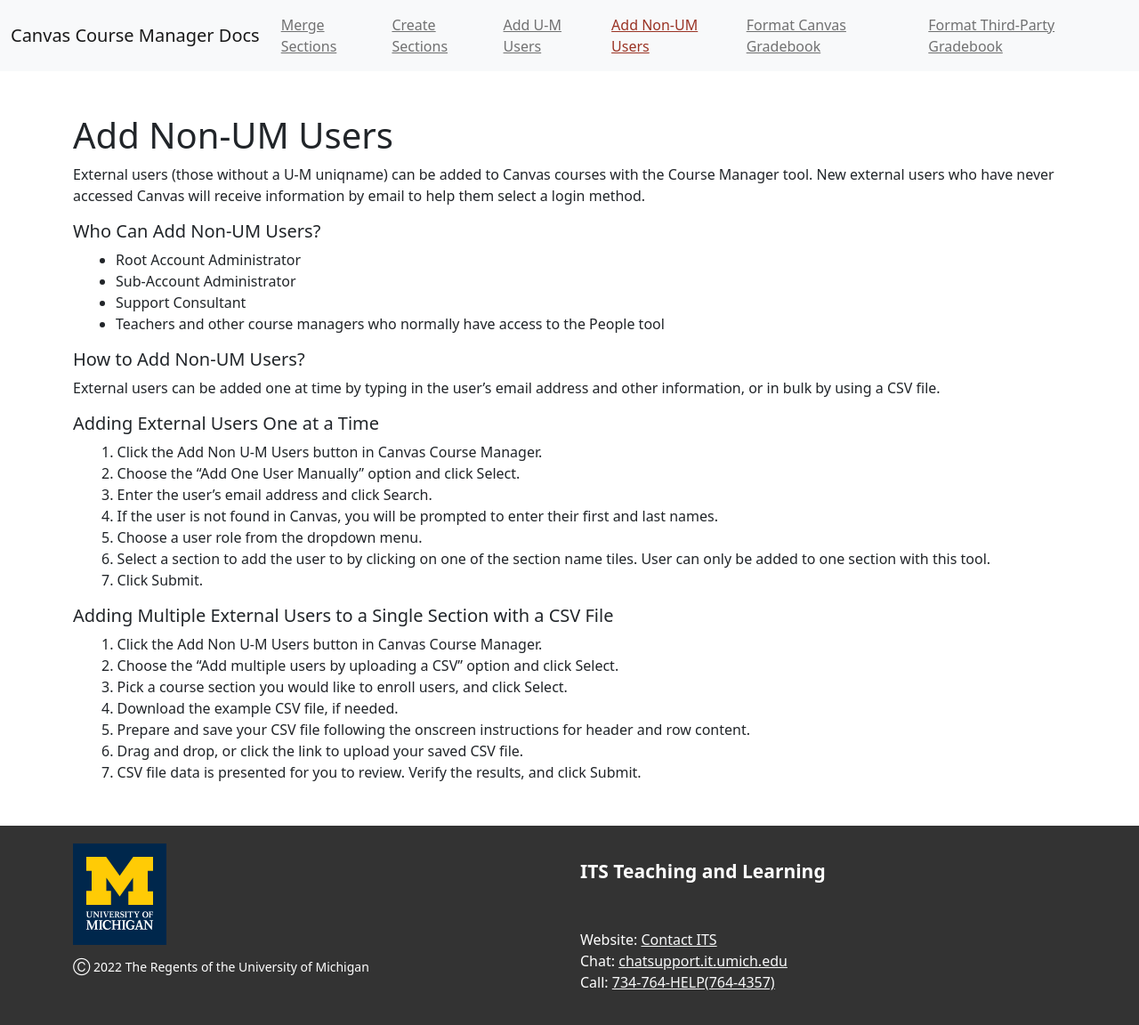
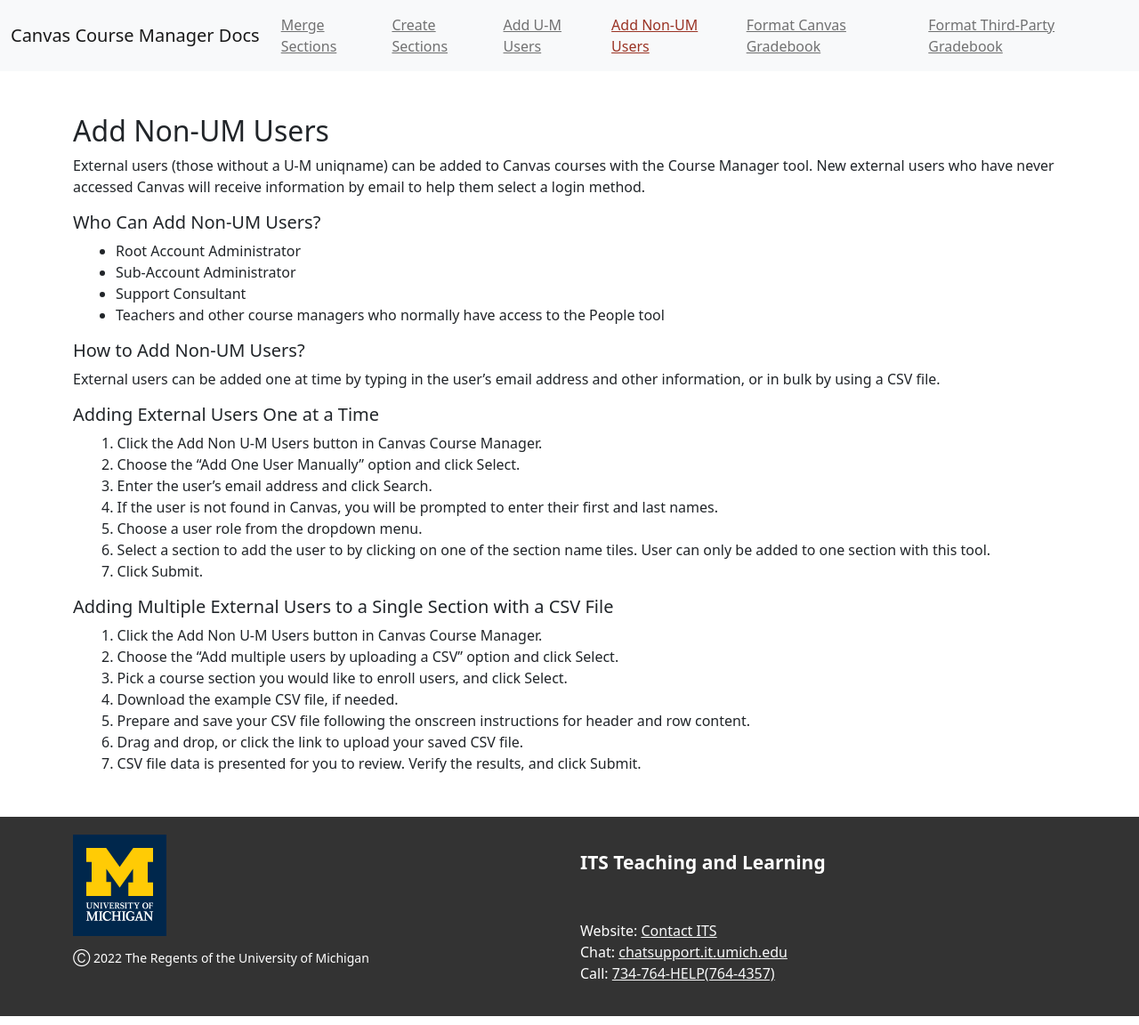
Before and after one commit to tl-its-umich-edu/canvas-course-manager-next, a Jekyll site: the page built from docs/add-non-um-users.html, in a window 1280 px wide. Shown: the whole page at 89% size. Built offline with Jekyll 4.4.1, drawn with Linux system fonts in a browser that asks for light colours.

Commit message:
Update docs/add-non-um-users.html
Co-authored-by: melindakraft <makraft@umich.edu>

```diff
--- a/docs/add-non-um-users.html
+++ b/docs/add-non-um-users.html
@@ -3,7 +3,7 @@
 title: Add Non-UM Users
 ---
 
-<h1 class="mt-5">Add Non-UM Users</h1>
+<h2 class="mt-5">Add Non-UM Users</h2>
 <p>External users (those without a U-M uniqname) can be added to Canvas courses with the Course Manager tool. New external users who have never accessed Canvas will receive information by email to help them select a login method. </p>
 <h5>Who Can Add Non-UM Users?</h5>
 <ul class="mx-3">
```
